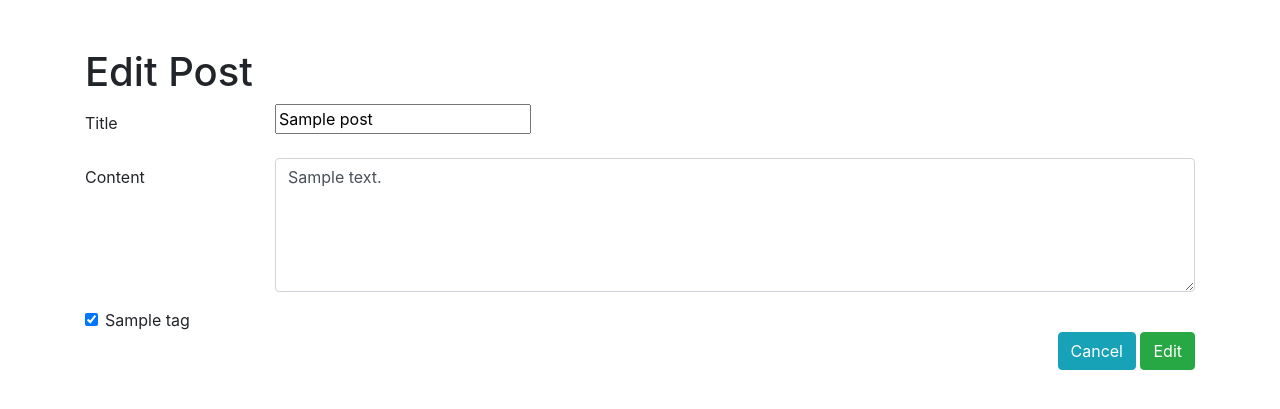
After one commit to joanne-wu-hoo/flask-blogly, a Flask app: page /posts/1/edit in a window 1280 px wide. The commit adds this page. Shown: the top 409 px of the page. Run offline with Flask 2, Linux system fonts and the light colour scheme; tables that the repository leaves empty hold one stand-in row (values such as "Sample post"); some libraries are stand-ins or nearby versions.

Commit message:
add posts and tags

```diff
--- a/app.py
+++ b/app.py
@@ -2,7 +2,9 @@
 
 from flask import Flask, render_template, request, redirect, flash
 from flask_debugtoolbar import DebugToolbarExtension
-from models import db, connect_db, User
+from models import db, connect_db, User, Post, Tag, PostTag
+from datetime import datetime
+import time, pytz
 
 app = Flask(__name__)
 app.config['SECRET_KEY'] = "secret"
@@ -16,6 +18,7 @@ connect_db(app)
 db.create_all()
 
 
+# PART ONE
 @app.route("/")
 def redirect_to_user_list():
     """ Redirect to list of users """
@@ -56,7 +59,7 @@ def process_new_user():
     return redirect("/users")
 
 
-@app.route("/users/<user_id>")
+@app.route("/users/<int:user_id>")
 def show_user_profile(user_id):
     """ Show user profile page """
 
@@ -65,7 +68,7 @@ def show_user_profile(user_id):
     return render_template('user_profile.html', user=user)
 
 
-@app.route("/users/<user_id>/edit")
+@app.route("/users/<int:user_id>/edit")
 def show_user_edit_form(user_id):
     """ Show edit page for user"""
 
@@ -74,7 +77,7 @@ def show_user_edit_form(user_id):
     return render_template('edit_user_profile.html', user=user)
 
 
-@app.route("/users/<user_id>/edit", methods=["POST"])
+@app.route("/users/<int:user_id>/edit", methods=["POST"])
 def process_user_edit_form(user_id):
     """ Process edit form for user"""
 
@@ -97,13 +100,217 @@ def process_user_edit_form(user_id):
     return redirect('/users')
 
 
-@app.route("/users/<user_id>/delete", methods=["POST"])
+@app.route("/users/<int:user_id>/delete", methods=["POST"])
 def delete_user(user_id):
     """ Delete user """
     user = User.query.get(user_id)
+    posts = user.posts
+
+    for post in posts:
+        db.session.delete(post)
 
     db.session.delete(user)
     db.session.commit()
 
     flash(f"{user.first_name} {user.last_name} deleted", "danger")
     return redirect("/users")
+
+# PART TWO
+
+@app.route("/users/<int:user_id>/posts/new")
+def show_add_post_form(user_id):
+    """ Show form to add post """
+    user = User.query.get(user_id)
+    tags = Tag.query.all()
+
+    return render_template('new_post_form.html', user=user, tags=tags)
+
+
+@app.route("/users/<int:user_id>/posts", methods=["POST"])
+def make_new_post(user_id):
+    """ Handles new post and redirects to user detail page """
+    # get post inputs from form
+    title = request.form["title"]
+    content = request.form["content"]
+
+    # add post to database
+    new_post = Post(title=title, content=content, user_id=user_id)
+
+    db.session.add(new_post)
+    db.session.commit()
+
+    # get all tags
+    tags = Tag.query.all()
+
+    # for selected tags, add entry to post_tag table
+    for tag_id in request.form.getlist('tags'):
+        new_post_tag_entry = PostTag(post_id=new_post.id, tag_id=tag_id)
+        db.session.add(new_post_tag_entry)
+        db.session.commit()
+
+    # flash message
+    flash("Post added!", 'success')
+    return redirect(f'/users/{user_id}')
+
+
+@app.route("/posts/<int:post_id>")
+def show_post(post_id):
+    """ Show post """
+    # change post_id to int???? guess not
+    # print(type(post_id))
+    post = Post.query.get(post_id)
+    return render_template("show_post.html", post=post)
+
+
+@app.route("/posts/<int:post_id>/edit")
+def show_edit_post_form(post_id):
+    """ Show form to edit post """
+    post = Post.query.get(post_id)
+
+    # get all tags
+    tags = Tag.query.all()
+
+    # get tags for post
+    tags_for_post = post.tags
+
+
+    return render_template("edit_post.html", post=post, tags=tags,
+                                             tags_for_post=tags_for_post)
+
+
+@app.route("/posts/<int:post_id>/edit", methods=["POST"])
+def handle_post_edit(post_id):
+    """ Handle editing of post by
+    -
+    - redirect back to post """
+
+    # get form contents
+    title = request.form["title"]
+    content = request.form["content"]
+    post = Post.query.get(post_id)
+
+    # update fields
+    post.title = title
+    post.content = content
+
+    #first deleted related entries, add new tags into posts_tags
+    #    PostTag.query.filter(...).delete()
+
+    for entry in post.entries:
+        db.session.delete(entry)
+        db.session.commit()
+
+
+    for tag_id in request.form.getlist('tags'):
+        new_post_tag_entry = PostTag(post_id=post.id, tag_id=tag_id)
+        db.session.add(new_post_tag_entry)
+        db.session.commit()
+
+
+    flash('Post edited', 'success')
+    return redirect(f'/posts/{post_id}')
+
+@app.route("/posts/<int:post_id>/delete", methods=["POST"])
+def delete_post(post_id):
+    """ Delete post and returns to user page """
+
+    post = Post.query.get(post_id)
+    entries = post.entries
+    user_id = post.user.id
+
+    for entry in entries:
+        db.session.delete(entry)
+
+    db.session.delete(post)
+    db.session.commit()
+
+    flash('Post deleted', 'danger')
+
+    return redirect(f'/users/{user_id}')
+
+
+# PART THREE!
+@app.route("/tags")
+def list_all_tags():
+    """ Lists all tags, with links to the tag detail page. """
+    tags = Tag.query.all()
+    return render_template("show_all_tags.html", tags=tags)
+
+
+@app.route("/tags/<int:tag_id>")
+def show_tag_detail(tag_id):
+    """ List posts correspnding to tag. """
+    tag = Tag.query.get(tag_id)
+    return render_template("show_tagged_posts.html", tag=tag)
+
+
+@app.route("/tags/new")
+def show_add_new_tag_form():
+    """ Shows a form to add a new tag """
+    return render_template("new_tag_form.html")
+
+
+@app.route("/tags/new", methods=["POST"])
+def handle_new_tag():
+    """ Process add form, adds tag, and redirect to tag list. """
+    new_tag_name = request.form['name']
+
+    new_tag = Tag(name=new_tag_name)
+
+    db.session.add(new_tag)
+    db.session.commit()
+
+    flash('Tag added', 'success')
+    return redirect("/tags")
+
+
+@app.route("/tags/<int:tag_id>/edit")
+def show_edit_tag_form(tag_id):
+    """ Show edit form for a tag. """
+    tag = Tag.query.get(tag_id)
+    return render_template('edit_tag.html', tag=tag)
+
+
+@app.route("/tags/<int:tag_id>/edit", methods=["POST"])
+def handle_tag_edit(tag_id):
+    """ Process tag edits """
+    tag = Tag.query.get(tag_id)
+    tag.name = request.form['name']
+
+    db.session.commit()
+
+    flash('Tag edited', 'success')
+    return redirect("/tags")
+
+
+@app.route("/tags/<int:tag_id>/delete", methods=["POST"])
+def delete_tag(tag_id):
+    """ Delete selected tag and associated entries in join table (posts_tags) """
+    # get selected tag
+    tag_to_delete = Tag.query.get(tag_id)
+    # get associated entries in posts_tags table
+    entries_to_delete = tag_to_delete.entries
+
+    for entry in entries_to_delete:
+        db.session.delete(entry)
+
+    db.session.delete(tag_to_delete)
+
+    db.session.commit()
+
+    flash("Tag deleted", "success")
+    return redirect("/tags")
+
+
+# when posting, get time zone and time
+# datetime.timezone(datetime.timedelta(days=-1, seconds=61200), 'PDT')
+# datetime.datetime.utcnow()
+
+# get into SQL format
+# SQL FORMAT IS:  2019-06-27 11:20:44.213257-07
+# python formating is: time.strftime('%Y-%m-%d %H:%M:%S.%f-')
+
+# find timezone offset example
+# cet = pytz.timezone('CET')
+# dt = datetime.datetime(2010, 10, 31, 2, 12, 30)
+# offset = cet.utcoffset(dt)
--- a/requirements.txt
+++ b/requirements.txt
@@ -7,5 +7,6 @@ itsdangerous==1.1.0
 Jinja2==2.10.1
 MarkupSafe==1.1.1
 psycopg2-binary==2.8.3
+pytz==2019.1
 SQLAlchemy==1.3.5
 Werkzeug==0.15.4
--- /dev/null
+++ b/templates/edit_post.html
@@ -0,0 +1,42 @@
+{% extends 'base.html' %}
+
+{% block title %} Edit Post {% endblock %}
+
+{% block content %}
+<div class="container mx-auto">
+    <div class="row">
+        <div class="col-12">
+            <h1>Edit Post</h1>
+            <form method="POST">
+                <div class="form-group row">
+                    <label for="title" class="col-sm-2 col-form-label">Title</label>
+                    <div class="col-sm-10">
+                        <input id="title" name="title" value="{{ post.title }}">
+                    </div>
+                </div>
+                <div class="form-group row">
+                    <label for="content" class="col-sm-2 col-form-label">Content</label>
+                    <div class="col-sm-10">
+                        <textarea class="form-control" name="content" rows="5" id="content">{{ post.content }}</textarea>
+                    </div>
+                </div>
+                {% for tag in tags %}
+                <div class="form-check">
+                    <input class="form-check-input" type="checkbox" name="tags" id="{{ tag.name }}" value="{{ tag.id }}"
+                        {% if tag in tags_for_post %} checked {% endif %}>
+                    <label class="form-check-label" for="{{ tag.name }}">
+                        {{ tag.name }}
+                    </label>
+                </div>
+                {% endfor %}
+                <div class='float-right'>
+                    <a href="/posts/{{ post.id }}" class='btn btn-info'>Cancel</a>
+                    <button class='btn btn-success'>Edit</button>
+                </div>
+            </form>
+        </div>
+    </div>
+</div>
+
+
+{% endblock %}
```
Also changed, not shown: models.py (+76 -3 lines), seed.py (+34 -3 lines), templates/edit_tag.html (added, +18 -0 lines), templates/new_post_form.html (added, +41 -0 lines), templates/new_tag_form.html (added, +18 -0 lines), templates/show_all_tags.html (added, +17 -0 lines), templates/show_post.html (added, +26 -0 lines), templates/show_tagged_posts.html (added, +20 -0 lines), templates/user_profile.html (+7 -0 lines), test_app.py (+64 -3 lines).
